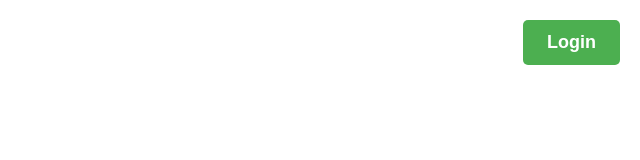
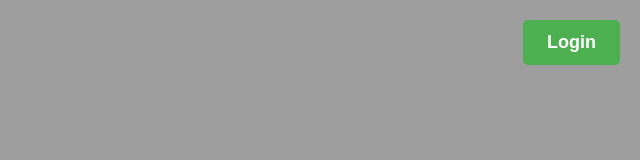
Before and after one commit to narsinghpawar/Parking, a plain HTML site: page index.html in a window 1280 px wide. Shown: the whole page, without its empty margins (640-1280 px from the left). Drawn offline with Linux system fonts and the light colour scheme; the site is published under a folder, as on GitHub Pages, so addresses that start at the root find nothing.

Commit message:
bg-image

```diff
--- a/css/landingstyle.css
+++ b/css/landingstyle.css
@@ -1,6 +1,6 @@
 /* General Styles */
 body {
-    background: url('/images/landingPage-1.png') no-repeat center center fixed;
+    background: url('../images/landingPage-1.png') no-repeat center center fixed;
     background-size: cover;
     margin: 0;
     height: 100vh;
```
